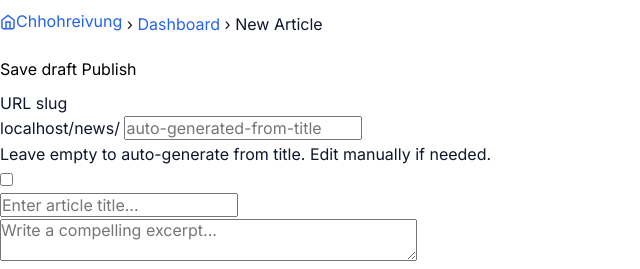
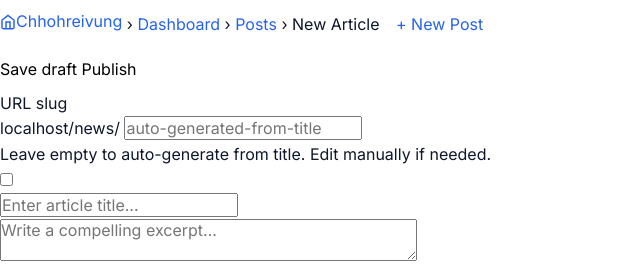
Before and after one commit to pachuau10/chhohhreivung_blog, a Django app: page /post/new/ in a window 1280 px wide. Shown: the part 64-333 px from the top of the page, without its empty margins (0-640 px from the left). Run offline with Django 5.2, Linux system fonts and the light colour scheme; the visitor is signed in with stand-in values (Sample User, id 1); data that the repository does not hold is empty; some libraries are stand-ins or nearby versions.

Commit message:
add Posts link and + New Post button to post-writer topbar

```diff
--- a/templates/post_writer.html
+++ b/templates/post_writer.html
@@ -20,7 +20,10 @@
     <span class="writer-breadcrumb-sep">›</span>
     <a href="{% url 'admin:index' %}" class="writer-breadcrumb-link">Dashboard</a>
     <span class="writer-breadcrumb-sep">›</span>
+    <a href="{% url 'admin:blog_article_changelist' %}" class="writer-breadcrumb-link">Posts</a>
+    <span class="writer-breadcrumb-sep">›</span>
     <span class="writer-breadcrumb-current">{{ title }}</span>
+    <a href="{% url 'post_writer_new' %}" class="writer-btn writer-btn-ghost writer-btn-new" style="margin-left:12px">+ New Post</a>
   </div>
   <div class="writer-topbar-right">
     {% if article %}
```
Also changed, not shown: 1 other file.
